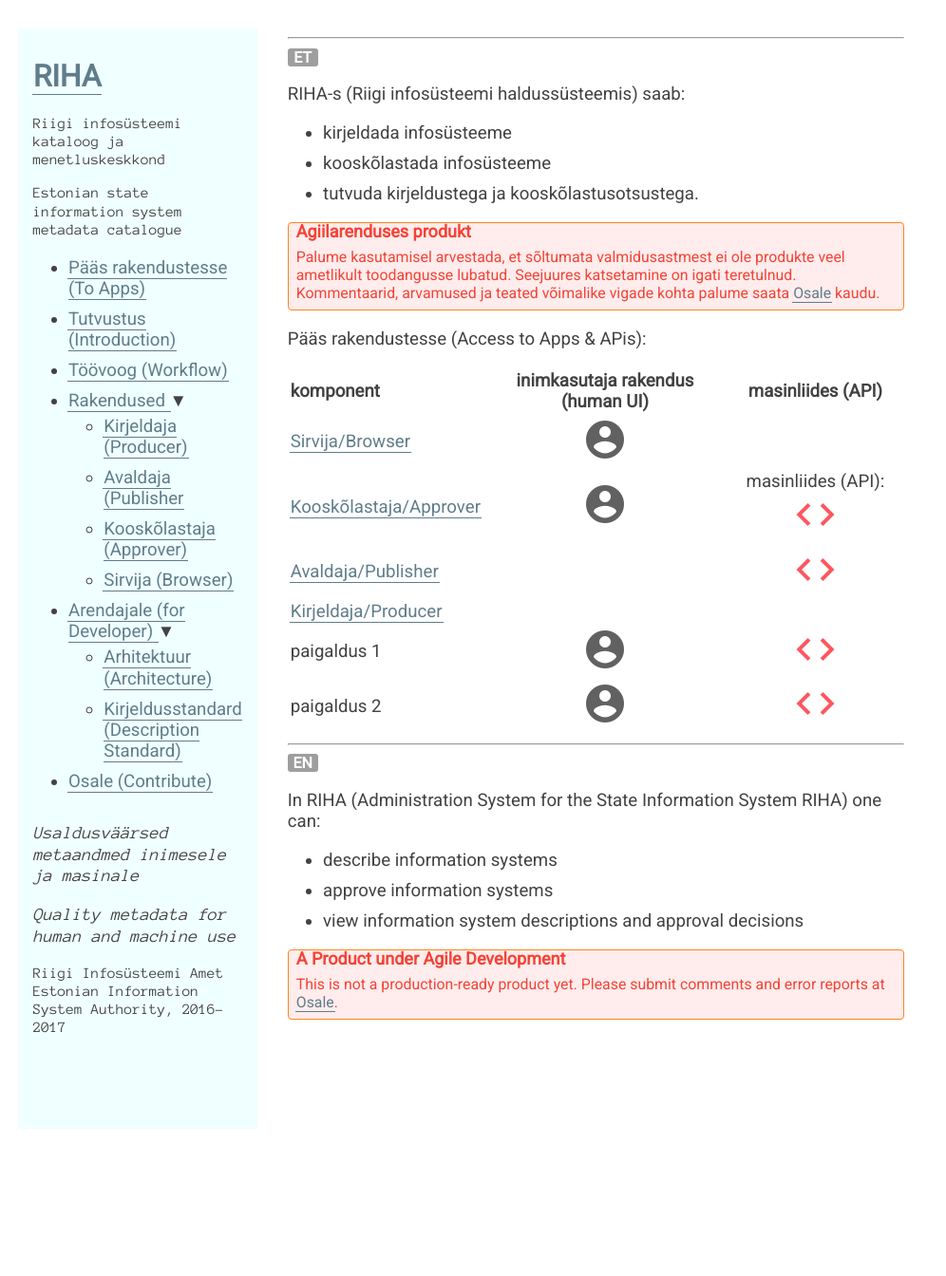
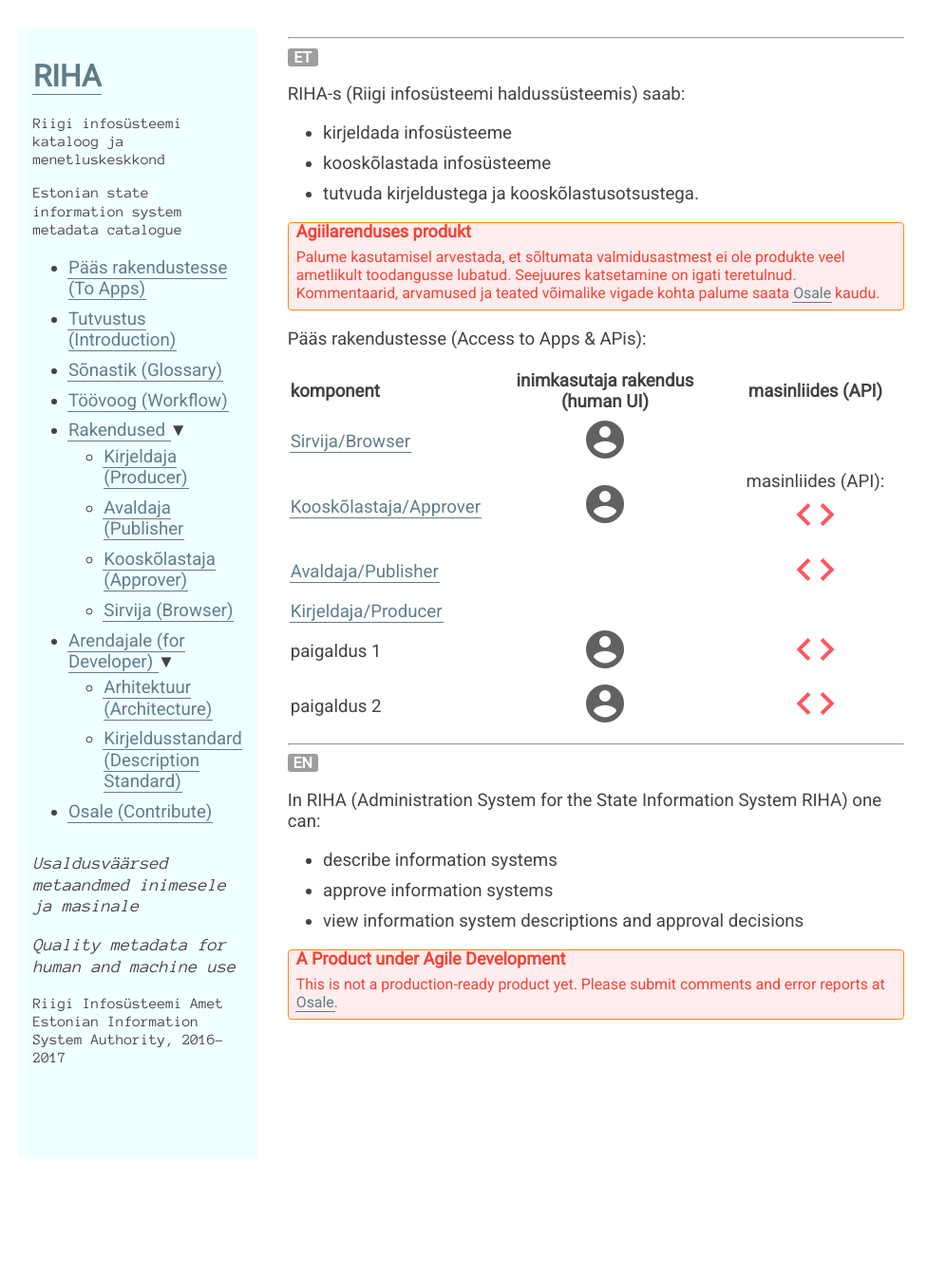
Before and after one commit to e-gov/RIHA-Index, a Jekyll site: the page built from index.md, in a window 1280 px wide. Shown: the whole page at 95% size, without its empty margins (0-996 px from the left). Built offline with Jekyll 4.4.1, drawn with Linux system fonts in a browser that asks for light colours; before the commit the page ends 1312 px from its top, so only the background shows below that.

Commit message:
Update Riba.yml

```diff
--- a/_data/Riba.yml
+++ b/_data/Riba.yml
@@ -3,6 +3,9 @@
 
 - title: "Tutvustus (Introduction)"
   url: "/Tutvustus"
+
+- title: "Sõnastik (Glossary)"
+  url: "/Sonastik"
 
 - title: "Töövoog (Workflow)"
   url: "/Toovoog"
```
